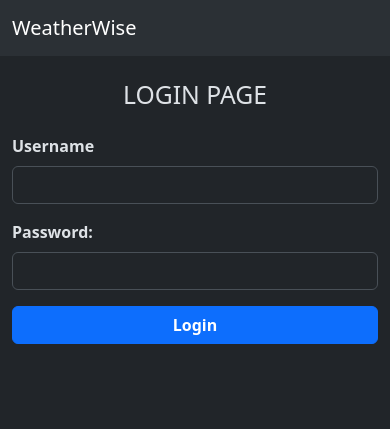
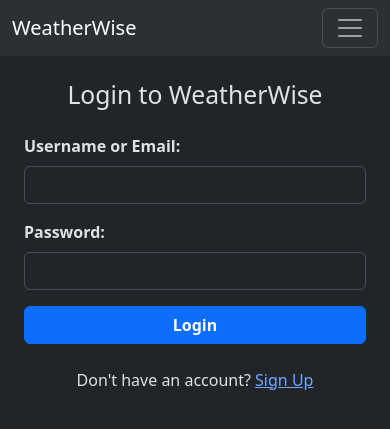
Before and after one commit to Shravan-0024/IT314_Project_G22, a Django app: page /login/ in a window 390 px wide. Shown: the top 429 px of the page. Run offline with Django 5.2, Linux system fonts and the light colour scheme.

Commit message:
Make Login and Signup page more attractive and add responsive error message to them for users

```diff
--- a/DJANGO_BACKEND/weather_wise/app_home/views.py
+++ b/DJANGO_BACKEND/weather_wise/app_home/views.py
@@ -2,6 +2,8 @@ from django.shortcuts import render,redirect
 from app_home.forms import UserSignUpForm
 from django.contrib.auth import login,logout,authenticate
 from django.contrib.auth.decorators import login_required
+from django.contrib.auth.models import User
+from django.db.models import Q
 
 def home_view(request):
     return render(request,'home/home.html')
@@ -10,18 +12,48 @@ def about_view(request):
     return render(request,'home/about.html')
 
 def login_view(request):
+
+    if request.user.is_authenticated:
+        logout(request)
+        return redirect('login_view')
+
     if request.method == "POST":
-        username = request.POST.get('username')
+        # Get the entered username/email and password
+        username_or_email = request.POST.get('username_or_email')
         password = request.POST.get('password')
-        user = authenticate(request, username=username, password=password)
+
+        try:
+            user = User.objects.get(Q(username=username_or_email) | Q(email=username_or_email))
+        except User.DoesNotExist:
+            user = None
+
+        # If no user was found, return a 'User Not Found' error
+        if user is None:
+            error = "User Not Found. Please Sign Up First."
+            return render(request, 'registration/login.html', {'error': error})
+
+        # Authenticate using the username (if found) and password
+        user = authenticate(request, username=user.username, password=password)
+
+        # If authentication is successful, log the user in
         if user is not None:
-            login(request,user)
+            login(request, user)
             return redirect('home_view')
         else:
-            return render(request,'registration/login.html')
-    return render(request,'registration/login.html')
+            # If authentication failed, show error message
+            error = "Incorrect Username/Email or Password."
+            return render(request, 'registration/login.html', {'error': error})
+
+    # Render the login form if the request is not POST
+    return render(request, 'registration/login.html')
+
 
 def signup_view(request):
+
+    if request.user.is_authenticated:
+        logout(request)
+        return redirect('signup_view')
+
     if request.method == "POST":
         form = UserSignUpForm(request.POST)
         if form.is_valid():
@@ -30,9 +62,14 @@ def signup_view(request):
             user.save()
             login(request, user)
             return redirect('home_view')
+        else:
+            # Collect all form errors
+            errors = form.errors
+            return render(request, 'registration/signup.html', {'form': form, 'errors': errors})
     else:
         form = UserSignUpForm()
         return render(request, 'registration/signup.html', {'form': form})
+
 
 @login_required(login_url='/login')
 def predict_view(request):
--- a/DJANGO_BACKEND/weather_wise/templates/layout.html
+++ b/DJANGO_BACKEND/weather_wise/templates/layout.html
@@ -4,33 +4,64 @@
   <head>
     <meta charset="utf-8">
     <meta name="viewport" content="width=device-width, initial-scale=1">
-    <title>{% block title %}Weather Wise{% endblock  %}</title>
+    <title>{% block title %}Weather Wise{% endblock %}</title>
     <link href="https://cdn.jsdelivr.net/npm/bootstrap@5.3.3/dist/css/bootstrap.min.css" rel="stylesheet" integrity="sha384-QWTKZyjpPEjISv5WaRU9OFeRpok6YctnYmDr5pNlyT2bRjXh0JMhjY6hW+ALEwIH" crossorigin="anonymous">
+    <link rel="stylesheet" href="https://cdn.jsdelivr.net/npm/bootstrap-icons/font/bootstrap-icons.css">
+
   </head>
   <body>
     <nav class="navbar navbar-expand-lg bg-body-tertiary">
       <div class="container-fluid">
           <a class="navbar-brand" href="/">WeatherWise</a>
-
-            <div class="collapse navbar-collapse" id="navbarSupportedContent">
+          <button class="navbar-toggler" type="button" data-bs-toggle="collapse" data-bs-target="#navbarSupportedContent" aria-controls="navbarSupportedContent" aria-expanded="false" aria-label="Toggle navigation">
+              <span class="navbar-toggler-icon"></span>
+          </button>
+          <div class="collapse navbar-collapse justify-content-center" id="navbarSupportedContent">
               <ul class="navbar-nav me-auto mb-2 mb-lg-0">
                   <li class="nav-item">
                       <a class="nav-link active" aria-current="page" href="{% url "about_view" %}">Who We Are</a>
                   </li>
               </ul>
-            <div class="d-flex">
+
+              <!-- Centered and widened search form -->
+              <form class="d-flex mx-auto" style="width: 40%;" role="search">
+                  <div class="input-group">
+                      <input class="form-control" type="search" placeholder="Search" aria-label="Search">
+                      <button class="btn btn-outline-success btn-sm" type="submit">
+                          <i class="bi bi-search"></i> <!-- Bootstrap search icon -->
+                      </button>
+                  </div>
+              </form>
+
+              <ul class="navbar-nav ms-auto mb-2 mb-lg-0">
                   {% if user.is_authenticated %}
-                <a href="{% url "logout_view" %}"><button class="btn btn-danger me-2 mx-2">Logout</button></a>
+                      <li class="nav-item">
+                          <a class="nav-link active btn btn-danger mx-2" aria-current="page" href="{% url "logout_view" %}"><b>LogOut</b></a>
+                      </li>
+                      <a href="{% url "profile_view" %}">
+                        <span class="badge text">
+                            <i class="bi bi-person-circle" style="font-size: 2rem;"></i>
+                        </span>
+                    </a>
                   {% else %}
-                <a href="{% url "login_view" %}"><button class="btn btn-success me-2 mx-2">Login</button></a>
-                <a href="{% url "signup_view" %}"><button class="btn btn-warning me-2 mx-2">Signup</button></a>
+                      <li class="nav-item">
+                          <a class="nav-link active btn btn-success mx-2" aria-current="page" href="{% url "login_view" %}"><b>Login</b></a>
+                      </li>
+                      <li class="nav-item">
+                          <a class="nav-link active btn btn-success mx-2" aria-current="page" href="{% url "signup_view" %}"><b>SignUp</b></a>
+                      </li>
                   {% endif %}
-             </div>
+              </ul>
           </div>
       </div>
   </nav>
-    <div class="container">
-      {% block content %}{% endblock  %}
+
+
+
+    <div class="container mt-4">
+        {% block content %}
+            Weather Wise default content
+        {% endblock  %}
     </div>
     <script src="https://cdn.jsdelivr.net/npm/bootstrap@5.3.3/dist/js/bootstrap.bundle.min.js" integrity="sha384-YvpcrYf0tY3lHB60NNkmXc5s9fDVZLESaAA55NDzOxhy9GkcIdslK1eN7N6jIeHz" crossorigin="anonymous"></script>
   </body>
--- a/DJANGO_BACKEND/weather_wise/templates/registration/login.html
+++ b/DJANGO_BACKEND/weather_wise/templates/registration/login.html
@@ -3,19 +3,41 @@
 {% block title %}WeatherWise | Login{% endblock %}
 
 {% block content %}
-<h2 class="mt-4 mb-4 text-center">LOGIN PAGE</h2>
-<form method="POST" class="mx-auto" style="max-width: 500px;">
+<div class="container">
+    <h2 class="mt-4 mb-4 text-center">Login to WeatherWise</h2>
+
+    <!-- Display error message if present -->
+    {% if error %}
+        <div class="alert alert-danger alert-dismissible fade show text-center" role="alert">
+            <p>BAD REQUEST PLEASE TRY AGAIN</p>
+            <p><strong>{{error}}</strong></p>
+            <button type="button" class="btn-close" data-bs-dismiss="alert" aria-label="Close"></button>
+        </div>
+    {% endif %}
+
+    <!-- Centered and structured login form -->
+    <form method="POST" class="mx-auto" style="max-width: 500px;">
         {% csrf_token %}
 
+        <!-- Username or Email -->
         <div class="mb-3">
-            <label for="username" class="form-label"><strong>Username</strong></label>
-            <input type="text" class="form-control" id="username" name="username" required>
+            <label for="username_or_email" class="form-label"><strong>Username or Email:</strong></label>
+            <input type="text" class="form-control" id="username_or_email" name="username_or_email" required>
         </div>
 
+        <!-- Password -->
         <div class="mb-3">
             <label for="password" class="form-label"><strong>Password:</strong></label>
             <input type="password" class="form-control" id="password" name="password" required>
         </div>
+
+        <!-- Login Button -->
         <button type="submit" class="btn btn-primary w-100"><strong>Login</strong></button>
     </form>
+
+    <!-- Signup Link -->
+    <p class="mt-4 text-center">
+        Don't have an account? <a href="{% url 'signup_view' %}">Sign Up</a>
+    </p>
+</div>
 {% endblock %}
```
Also changed, not shown: DJANGO_BACKEND/weather_wise/app_home/forms.py (+17 -4 lines), DJANGO_BACKEND/weather_wise/templates/registration/signup.html (+53 -3 lines). Lines whose indentation alone changed are shown as unchanged.
